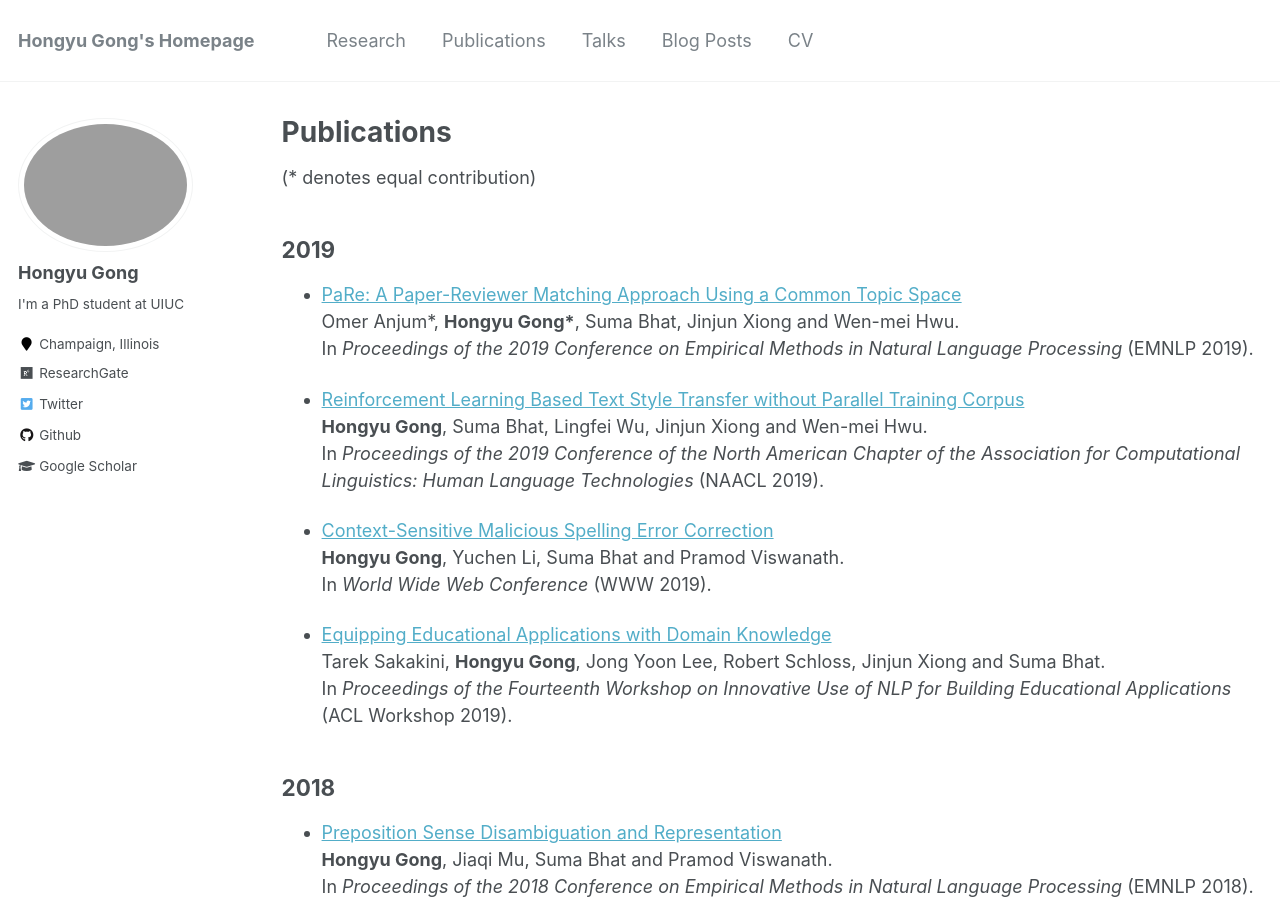
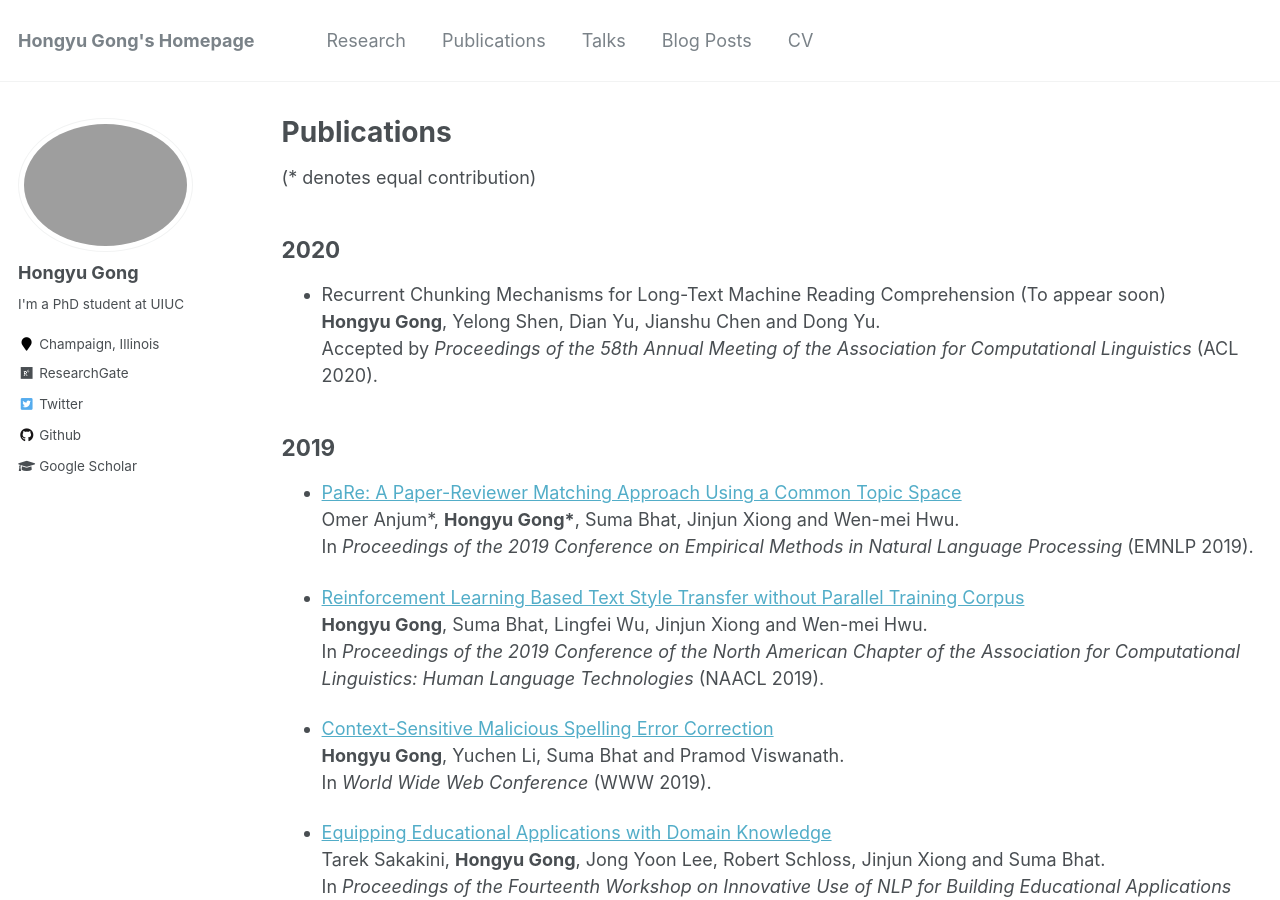
Before and after one commit to HongyuGong/HongyuGong.github.io, a Jekyll site: the page built from _pages/publications.md, in a window 1280 px wide and 900 px high. Built offline with Jekyll 4.4.1, drawn with Linux system fonts in a browser that asks for light colours.

Commit message:
Update publications.md

```diff
--- a/_pages/publications.md
+++ b/_pages/publications.md
@@ -16,6 +16,12 @@ author_profile: true
 {% endfor %}
 
 (\* denotes equal contribution)
+
+## 2020
+* Recurrent Chunking Mechanisms for Long-Text Machine Reading Comprehension (To appear soon) <br>
+<b>Hongyu Gong</b>, Yelong Shen, Dian Yu, Jianshu Chen and Dong Yu. <br>
+Accepted by <i>Proceedings of the 58th Annual Meeting of the Association for Computational Linguistics</i> (ACL 2020).
+
 
 ## 2019
 * [PaRe: A Paper-Reviewer Matching Approach Using a Common Topic Space](https://www.aclweb.org/anthology/D19-1049.pdf) <br>
```
